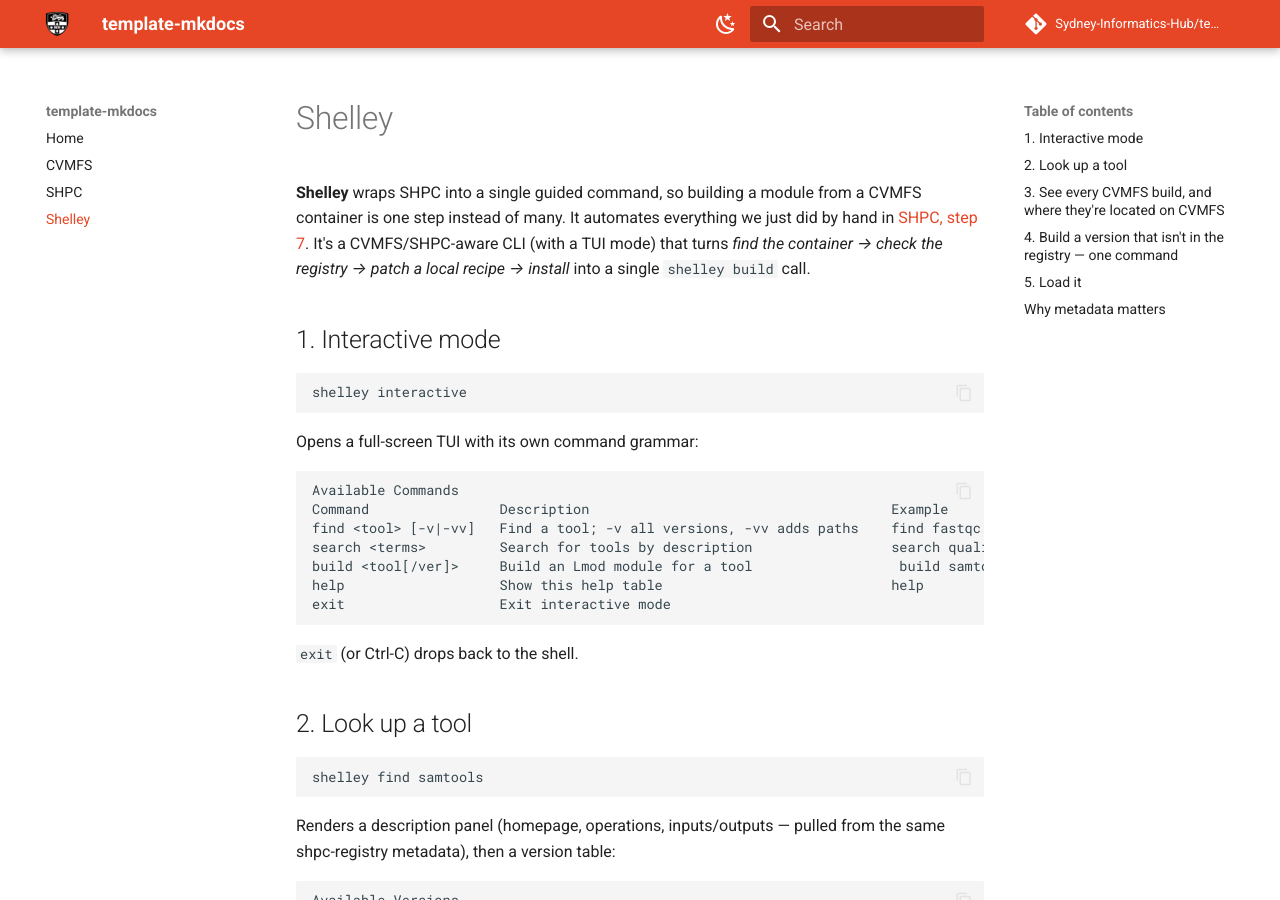
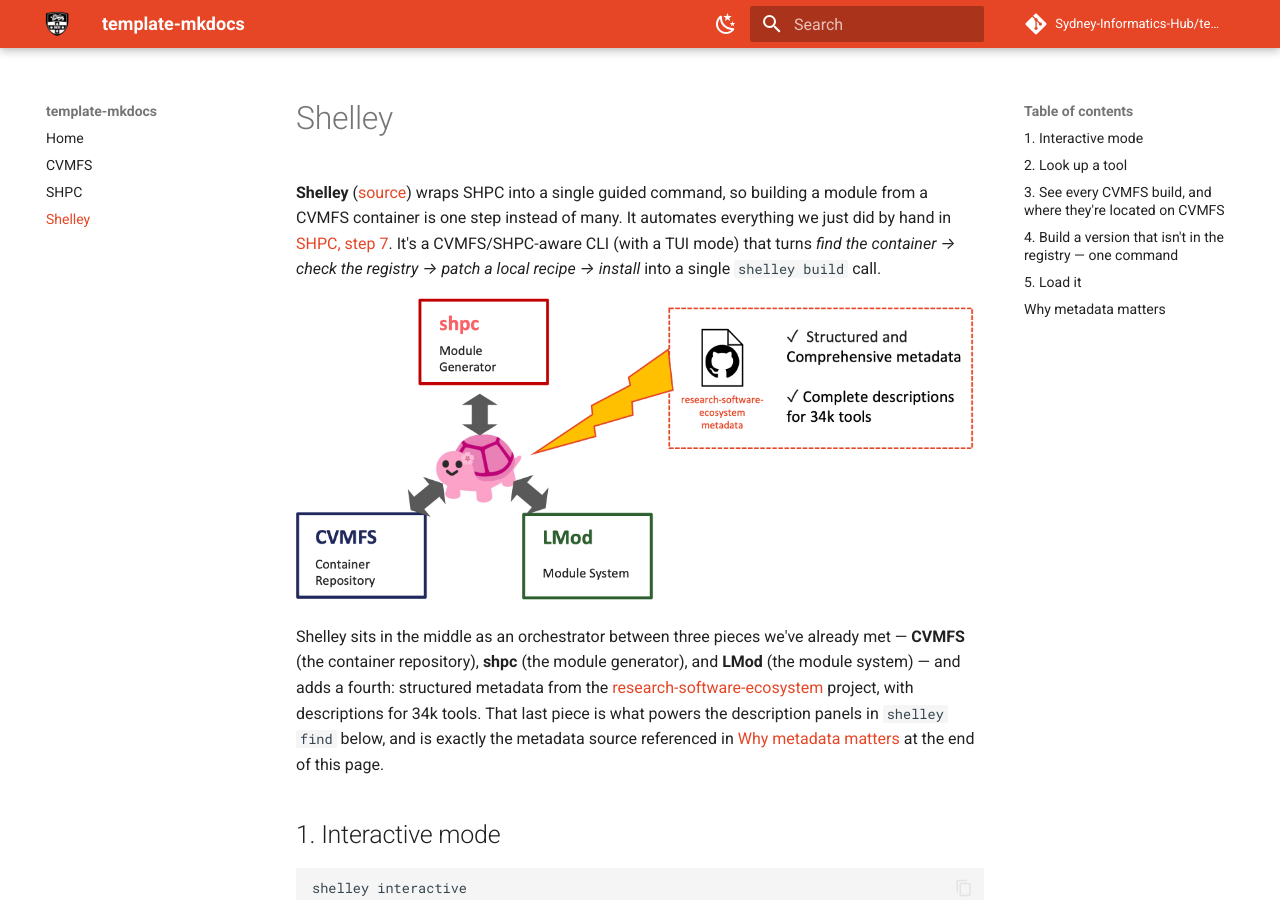
Before and after one commit to Sydney-Informatics-Hub/cvmfs_shpc_demo, an MkDocs documentation site: the page built from docs/shelley.md, in a window 1280 px wide and 900 px high. Built offline with MkDocs 1.6.1 and Material for MkDocs 9.7.7, drawn with Linux system fonts in a browser that asks for light colours; comment, search, counter and statistics services are not loaded.

Commit message:
clean up shelley

```diff
--- a/docs/shelley.md
+++ b/docs/shelley.md
@@ -1,6 +1,10 @@
 # Shelley
 
-**Shelley** wraps SHPC into a single guided command, so building a module from a CVMFS container is one step instead of many. It automates everything we just did by hand in [SHPC, step 7](shpc.md#7-installing-a-tag-that-isnt-in-the-registry). It's a CVMFS/SHPC-aware CLI (with a TUI mode) that turns *find the container → check the registry → patch a local recipe → install* into a single `shelley build` call.
+**Shelley** ([source](https://github.com/Sydney-Informatics-Hub/shelley)) wraps SHPC into a single guided command, so building a module from a CVMFS container is one step instead of many. It automates everything we just did by hand in [SHPC, step 7](shpc.md#7-installing-a-tag-that-isnt-in-the-registry). It's a CVMFS/SHPC-aware CLI (with a TUI mode) that turns *find the container → check the registry → patch a local recipe → install* into a single `shelley build` call.
+
+![Shelley orchestrator](assets/Shelley_orchestrator.png)
+
+Shelley sits in the middle as an orchestrator between three pieces we've already met — **CVMFS** (the container repository), **shpc** (the module generator), and **LMod** (the module system) — and adds a fourth: structured metadata from the [research-software-ecosystem](https://github.com/research-software-ecosystem/content) project, with descriptions for 34k tools. That last piece is what powers the description panels in `shelley find` below, and is exactly the metadata source referenced in [Why metadata matters](#why-metadata-matters) at the end of this page.
 
 ## 1. Interactive mode
 
```
Also changed, not shown: docs/cvmfs.md (+3 -0 lines).
